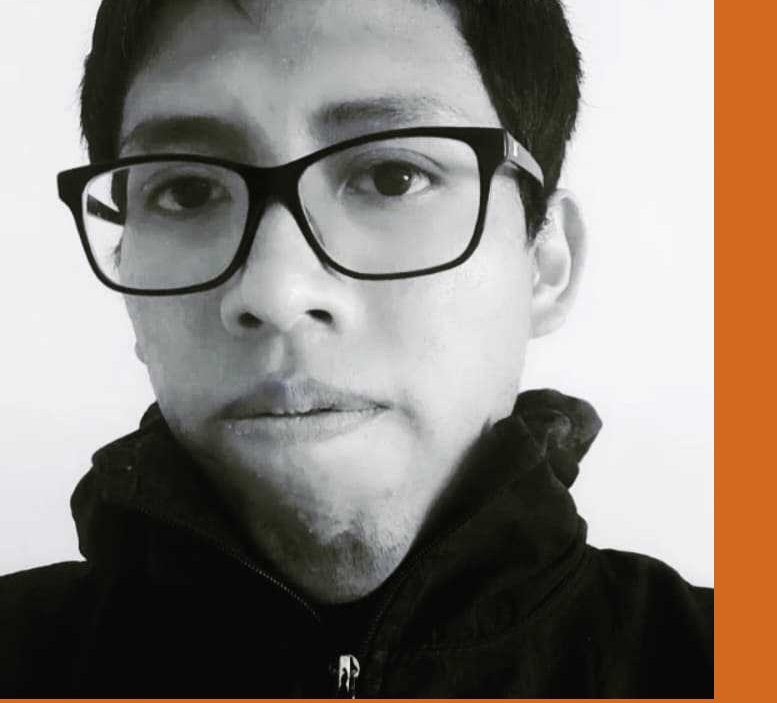
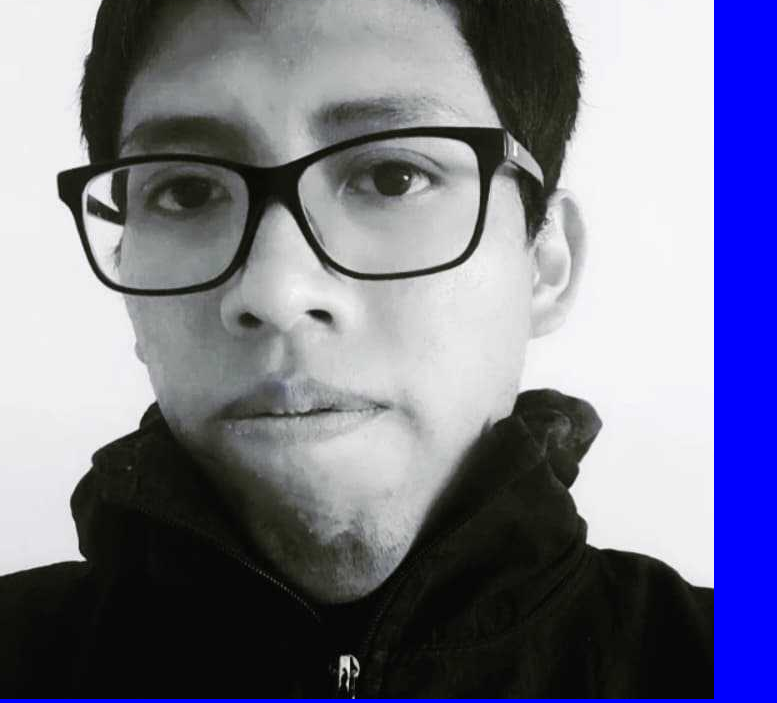
Before and after one commit to fredyvillanueva/fredyvillanueva.github.io, a plain HTML site: page index.html in a window 1280 px wide. Shown: the part 124-827 px from the top of the page, without its empty margins (0-777 px from the left). Drawn offline with Linux system fonts and the light colour scheme.

Commit message:
cambios en perfil y estilo 2

```diff
--- a/styls.css
+++ b/styls.css
@@ -8,5 +8,5 @@
 }
 
 body{
-    background-color: chocolate;
+    background-color: blue;
 }
```
